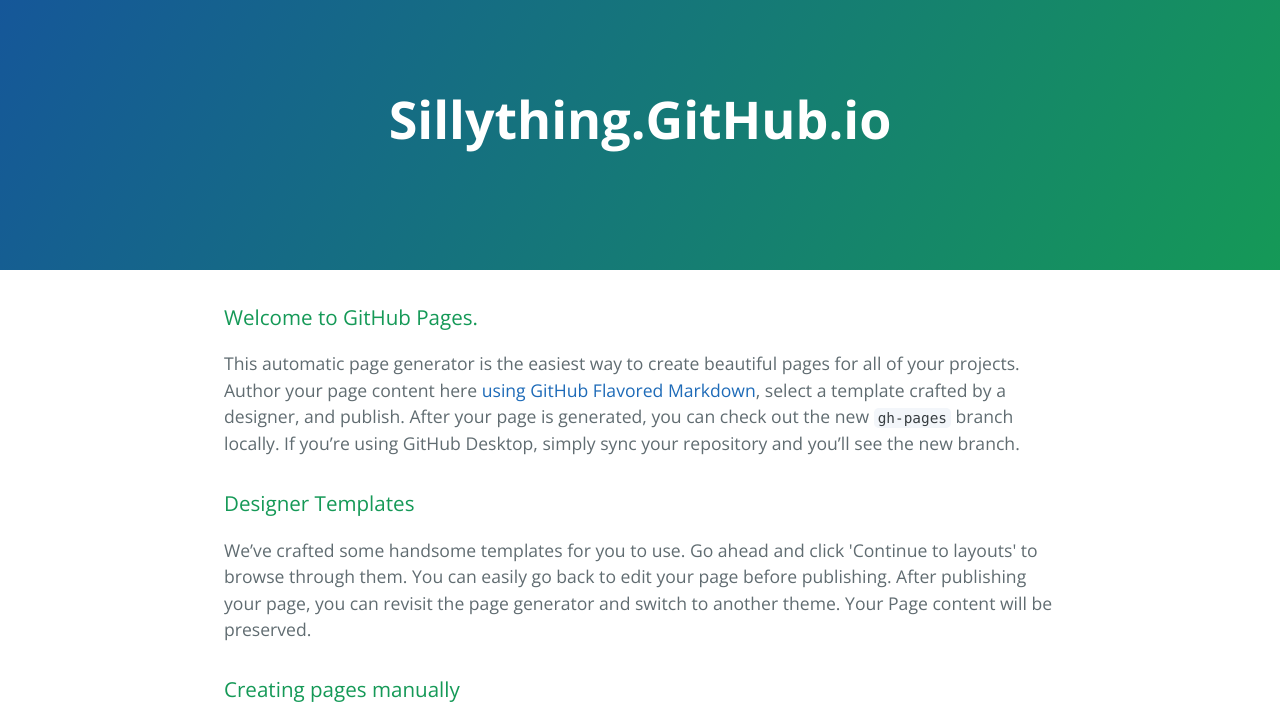
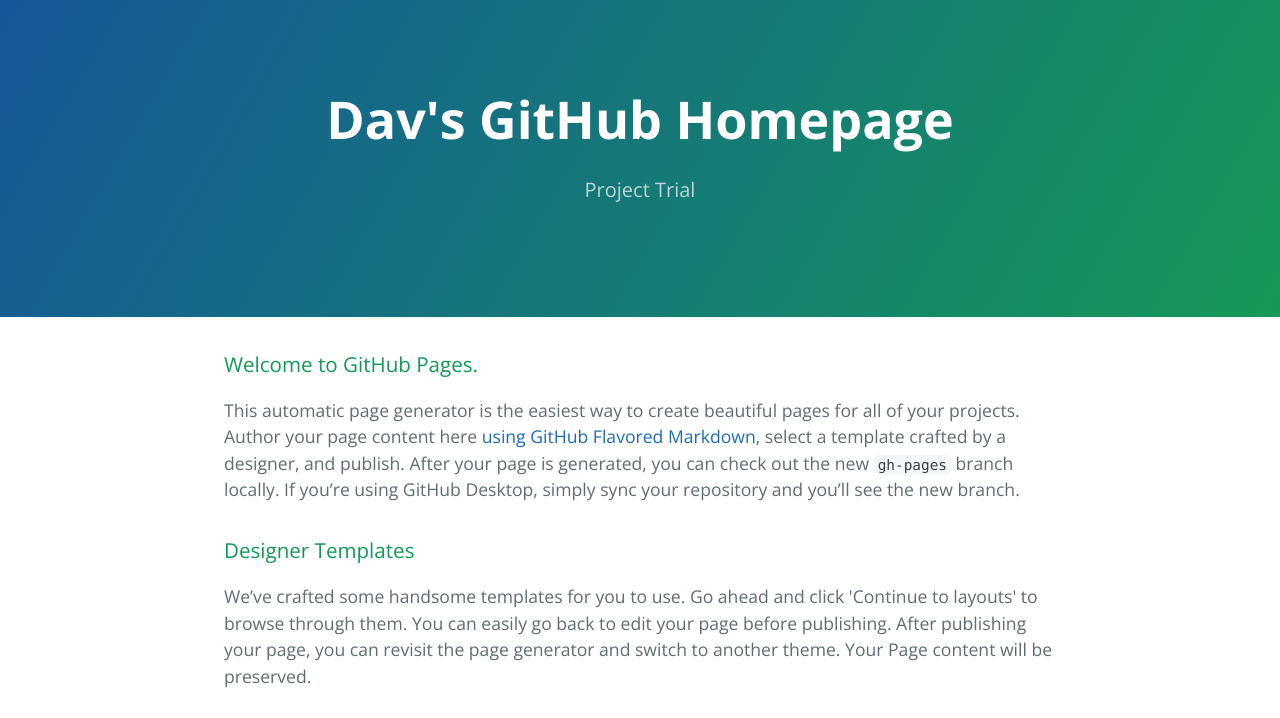
Before and after one commit to sillything/sillything.github.io, a plain HTML site: page index.html in a window 1280 px wide. Shown: the top 718 px of the page. Drawn offline with nearby package versions, Linux system fonts and the light colour scheme.

Commit message:
Update index.html

```diff
--- a/index.html
+++ b/index.html
@@ -11,8 +11,8 @@
   </head>
   <body>
     <section class="page-header">
-      <h1 class="project-name">Sillything.GitHub.io</h1>
-      <h2 class="project-tagline"></h2>
+      <h1 class="project-name">Dav's GitHub Homepage</h1>
+      <h2 class="project-tagline">Project Trial</h2>
     </section>
 
     <section class="main-content">
```
